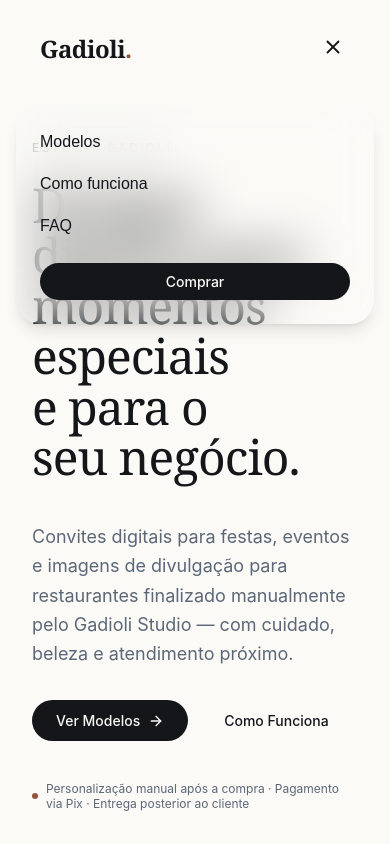
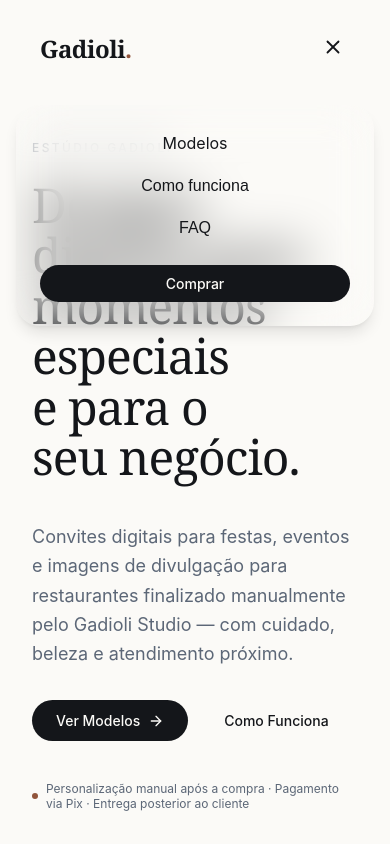
Before and after one commit to gldhperes/gadioli-studios, a React (Vite) app: page / in a window 390 px wide. Both pictures are taken after a click on the button "Menu". Shown: the top 844 px of the page. Built offline with nearby package versions, Linux system fonts and the light colour scheme.

Commit message:
fixed routes configs

```diff
--- a/src/App.tsx
+++ b/src/App.tsx
@@ -17,7 +17,7 @@
       <Routes>
         {/* Add your page Route elements here */}
         <Route path="/" element={<Home />} />
-        <Route path="/modelos/" element={<Modelos />} />
+        <Route path="/modelos" element={<Modelos />} />
 
         <Route
           path="/modelos/categoria/:categorySlug"
--- a/src/components/Footer.tsx
+++ b/src/components/Footer.tsx
@@ -1,5 +1,6 @@
 import { Instagram } from 'lucide-react';
 import styles from './Footer.module.css';
+import { Link } from 'react-router-dom';
 
 export default function Footer() {
   const anoAtual = new Date().getFullYear();
@@ -18,7 +19,10 @@
           </div>
           <div className={styles.navCol}>
             <span className={styles.colLabel}>Navegação</span>
-            <a href="/#modelos" className={styles.navLink}>Modelos</a>
+            {/* <a href="/modelos" className={styles.navLink}>Modelos</a> */}
+            <Link to={"/modelos"} className={styles.navLink}>
+              Modelos
+            </Link>
             <a href="/#como-funciona" className={styles.navLink}>Como funciona</a>
             <a href="/#faq" className={styles.navLink}>FAQ</a>
             <a href="/#pedido" className={styles.navLink}>Fazer pedido</a>
--- a/src/components/Header.module.css
+++ b/src/components/Header.module.css
@@ -147,6 +147,8 @@
   background: none;
   border: none;
   cursor: pointer;
+  text-decoration: none;
+  text-align: center;
 }
 
 .mobileBuyButton {
--- a/src/components/Header.tsx
+++ b/src/components/Header.tsx
@@ -39,12 +39,12 @@
         <nav className={styles.nav}>
           {navLinks.map((link) =>
             link.to ? (
-              <Link key={link.to} to={link.to} className={styles.navLink}>
+              <Link key={link.label} to={link.to} className={styles.navLink}>
                 {link.label}
               </Link>
             ) : (
               <button
-                key={link.href}
+                key={link.label}
                 onClick={() => handleNav(link.href)}
                 className={styles.navLink}
               >
@@ -72,14 +72,20 @@
       {menuOpen && (
         <div className={styles.mobileMenu}>
           {navLinks.map((link) => (
+            link.to ? (
+              <Link key={link.label} to={link.to} className={styles.mobileLink}>
+                {link.label}
+              </Link>
+            ) : (
               <button
-              key={link.href}
+                key={link.label}
                 onClick={() => handleNav(link.href)}
                 className={styles.mobileLink}
               >
                 {link.label}
               </button>
-          ))}
+            )))}
+
           <Link to={"/modelos"} className={styles.mobileBuyButton}>
             Comprar
           </Link>
```
Lines whose indentation alone changed are shown as unchanged.
